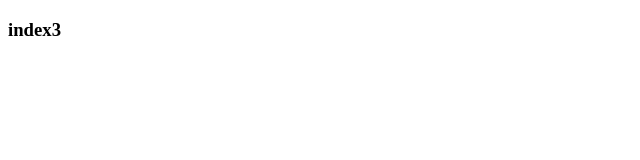
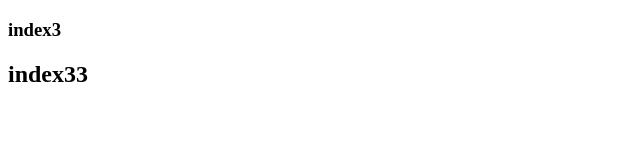
Before and after one commit to ibtissem457/Projet1, a plain HTML site: page index3.html in a window 1280 px wide. Shown: the whole page, without its empty margins (0-640 px from the left). Drawn offline with Linux system fonts and the light colour scheme.

Commit message:
mod index3

```diff
--- a/index3.html
+++ b/index3.html
@@ -7,5 +7,6 @@
 </head>
 <body>
     <h3>index3</h3>
+    <h2>index33</h2>
 </body>
 </html>
```
